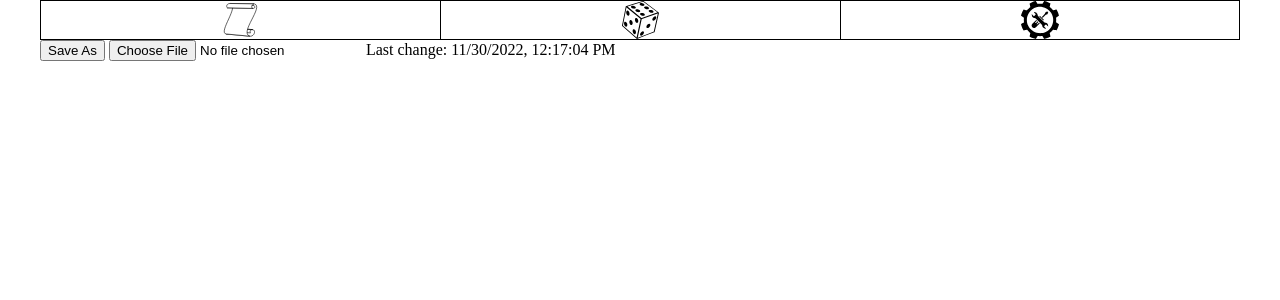
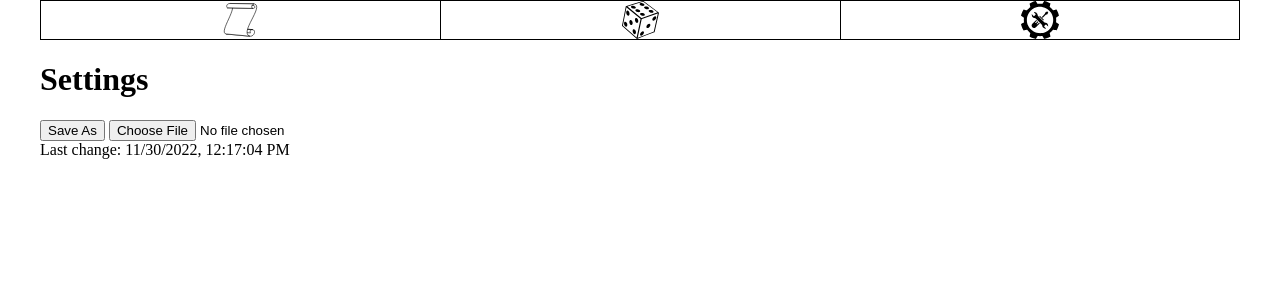
Before and after one commit to zouroboros/dnd-pad, a Svelte app: page / in a window 1280 px wide. Both pictures are taken after a click on the button 1040 px from the left and 20 px from the top of the page. Shown: the top 300 px of the page. Built offline with nearby package versions, Linux system fonts and the light colour scheme.

Commit message:
Added title to settings screen.

```diff
--- a/src/Settings.svelte
+++ b/src/Settings.svelte
@@ -9,9 +9,10 @@
 </style>
 
 <div class="hide-on-print">
+    <h1>Settings</h1>
     <button type="button" on:click={onSave}>Save As</button>
     <input type="file" on:change={onOpen} />
     {#if lastChanged}
-        <span>Last change: {new Date(lastChanged).toLocaleString()}</span>
+        <div>Last change: {new Date(lastChanged).toLocaleString()}</div>
     {/if}
 </div>
```
